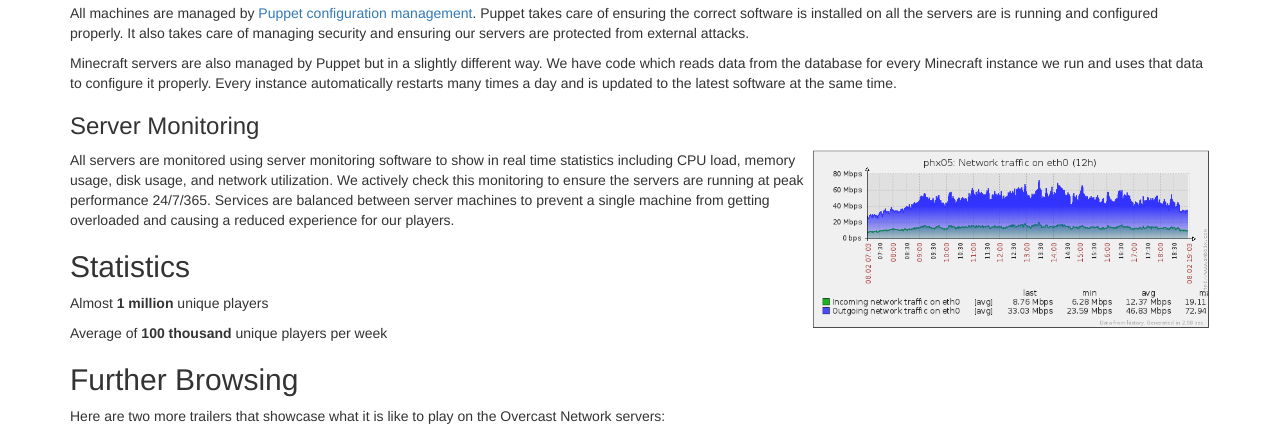
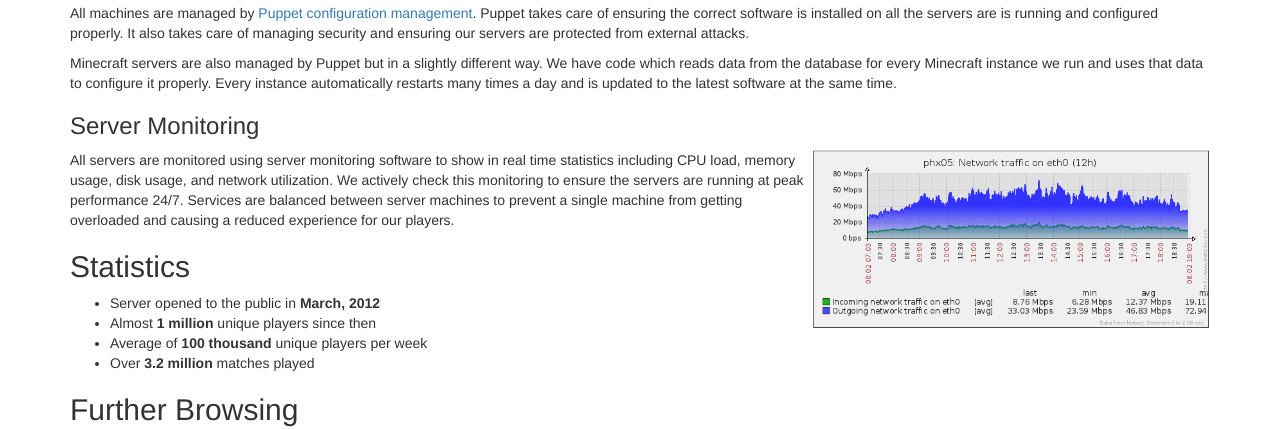
Before and after one commit to steveanton/anxuiz.github.io, a plain HTML site: page ocn/index.html in a window 1280 px wide. Shown: the part 2100-2529 px from the top of the page. Drawn offline with nearby package versions, Linux system fonts and the light colour scheme.

Commit message:
Add more stats

```diff
--- a/ocn/index.html
+++ b/ocn/index.html
@@ -50,10 +50,14 @@
         <p>All machines are managed by <a href="http://puppetlabs.com/" target="_blank">Puppet configuration management</a>. Puppet takes care of ensuring the correct software is installed on all the servers are is running and configured properly. It also takes care of managing security and ensuring our servers are protected from external attacks.</p>
         <p>Minecraft servers are also managed by Puppet but in a slightly different way. We have code which reads data from the database for every Minecraft instance we run and uses that data to configure it properly. Every instance automatically restarts many times a day and is updated to the latest software at the same time.</p>
         <h3>Server Monitoring</h3>
-        <p><img src="network-utilization.PNG" style="float: right;" height="35%" width="35%">All servers are monitored using server monitoring software to show in real time statistics including CPU load, memory usage, disk usage, and network utilization. We actively check this monitoring to ensure the servers are running at peak performance 24/7/365. Services are balanced between server machines to prevent a single machine from getting overloaded and causing a reduced experience for our players.</p>
+        <p><img src="network-utilization.PNG" style="float: right;" height="35%" width="35%">All servers are monitored using server monitoring software to show in real time statistics including CPU load, memory usage, disk usage, and network utilization. We actively check this monitoring to ensure the servers are running at peak performance 24/7. Services are balanced between server machines to prevent a single machine from getting overloaded and causing a reduced experience for our players.</p>
       <h2>Statistics</h2>
-        <p>Almost <b>1 million</b> unique players</p>
-        <p>Average of <b>100 thousand</b> unique players per week</p>
+        <ul>
+          <li>Server opened to the public in <b>March, 2012</b></li>
+          <li>Almost <b>1 million</b> unique players since then</li>
+          <li>Average of <b>100 thousand</b> unique players per week</li>
+          <li>Over <b>3.2 million</b> matches played</li>
+        </ul>
       <h2>Further Browsing</h2>
       <p>Here are two more trailers that showcase what it is like to play on the Overcast Network servers:</p>
       <iframe width="560" height="315" src="http://www.youtube.com/embed/z5AAq1sxbKQ" frameborder="0" allowfullscreen></iframe>
```
